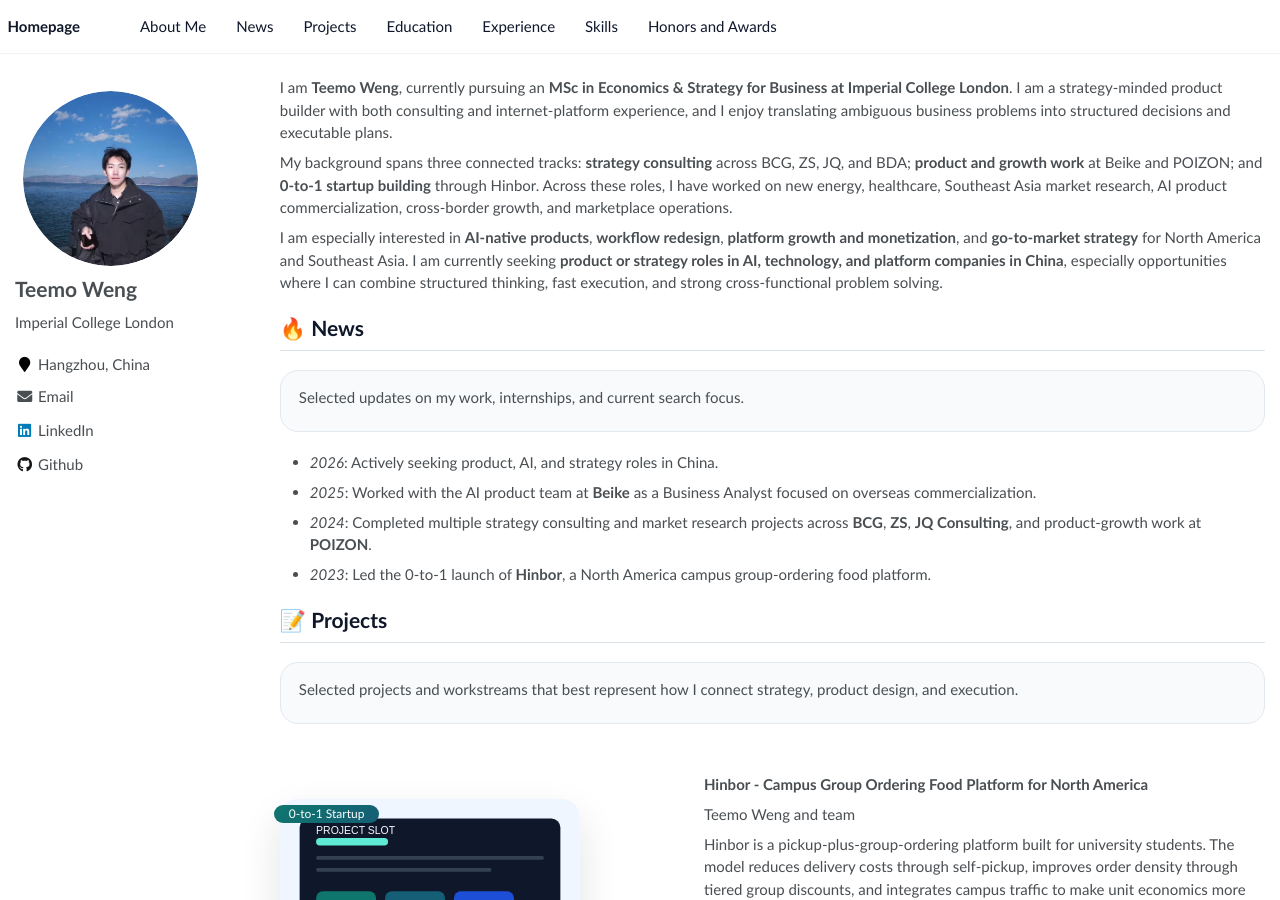
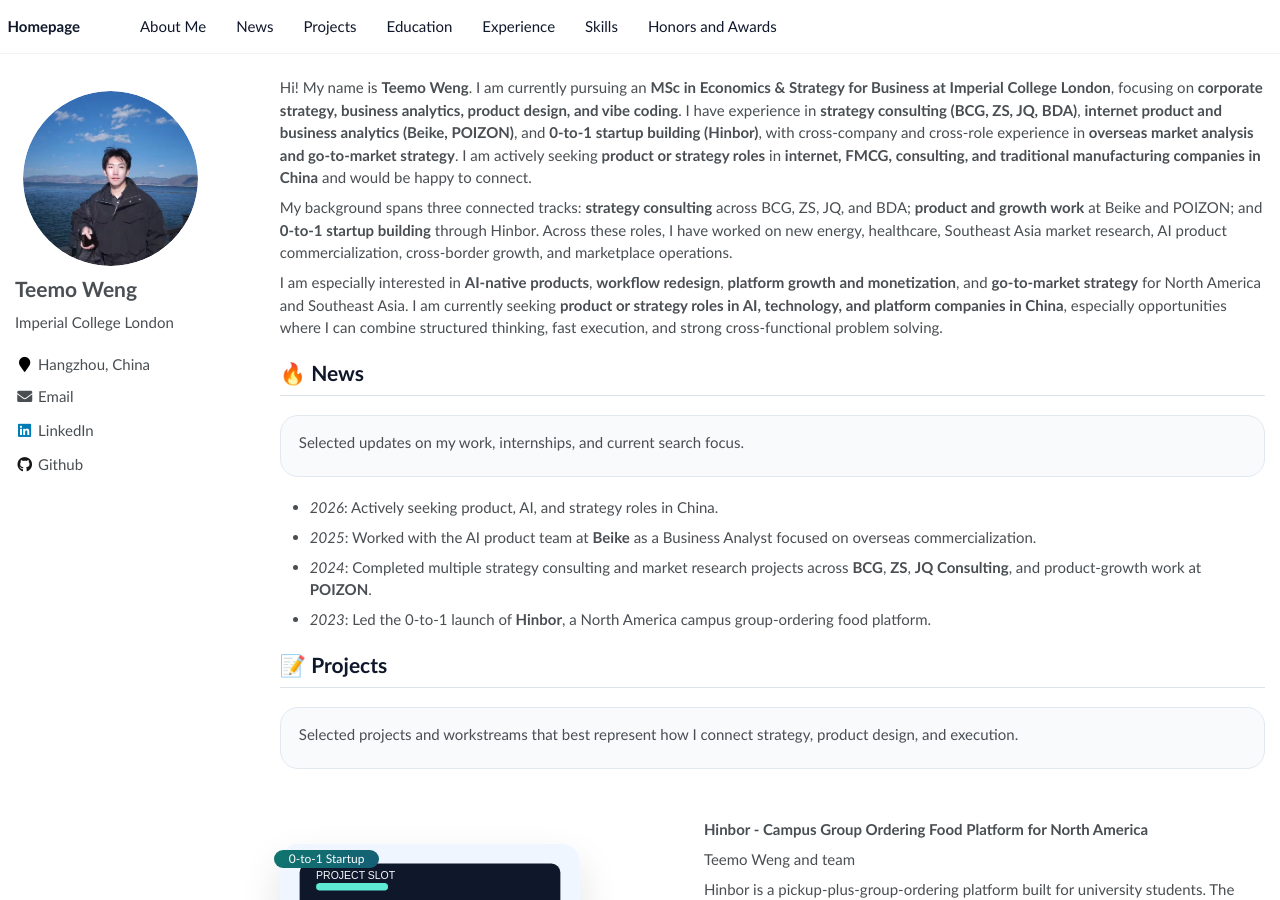
Before and after one commit to teemoweng/teemoweng.github.io, a Jekyll site: the page built from _pages/about.md, in a window 1280 px wide and 900 px high. Built offline with Jekyll 4.4.1, drawn with Linux system fonts in a browser that asks for light colours.

Commit message:
Update About Me introduction

```diff
--- a/_pages/about.md
+++ b/_pages/about.md
@@ -17,7 +17,7 @@
 
 <span class='anchor' id='about-me'></span>
 
-I am **Teemo Weng**, currently pursuing an **MSc in Economics & Strategy for Business at Imperial College London**. I am a strategy-minded product builder with both consulting and internet-platform experience, and I enjoy translating ambiguous business problems into structured decisions and executable plans.
+Hi! My name is **Teemo Weng**. I am currently pursuing an **MSc in Economics & Strategy for Business at Imperial College London**, focusing on **corporate strategy, business analytics, product design, and vibe coding**. I have experience in **strategy consulting (BCG, ZS, JQ, BDA)**, **internet product and business analytics (Beike, POIZON)**, and **0-to-1 startup building (Hinbor)**, with cross-company and cross-role experience in **overseas market analysis and go-to-market strategy**. I am actively seeking **product or strategy roles** in **internet, FMCG, consulting, and traditional manufacturing companies in China** and would be happy to connect.
 
 My background spans three connected tracks: **strategy consulting** across BCG, ZS, JQ, and BDA; **product and growth work** at Beike and POIZON; and **0-to-1 startup building** through Hinbor. Across these roles, I have worked on new energy, healthcare, Southeast Asia market research, AI product commercialization, cross-border growth, and marketplace operations.
 
```
